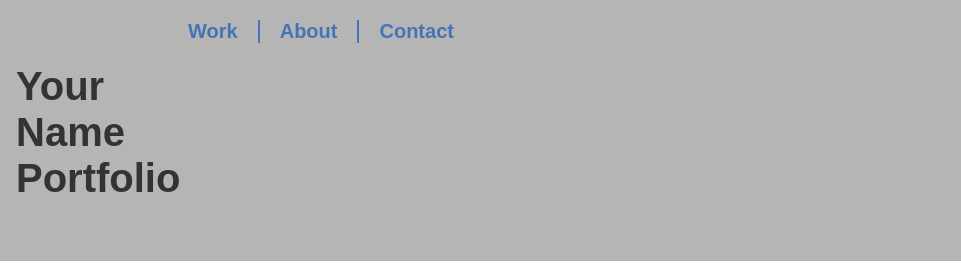
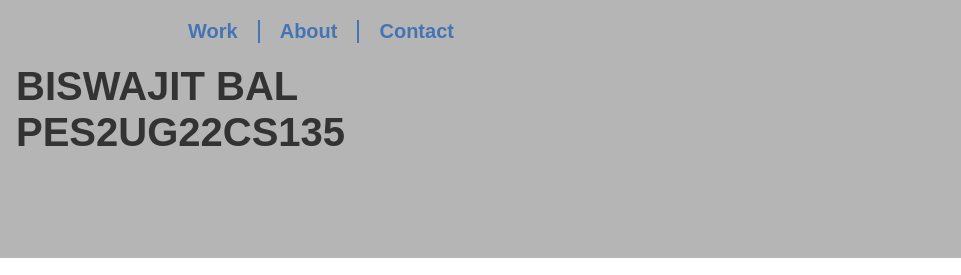
Before and after one commit to Miku7676/Portfolio-pes2ug22cs135, a plain HTML site: page index.html in a window 1280 px wide. Shown: the top 275 px of the page, 319-1280 px from the left. Drawn offline with nearby package versions, Linux system fonts and the light colour scheme.

Commit message:
Update index.html

```diff
--- a/index.html
+++ b/index.html
@@ -4,7 +4,7 @@
 	<meta charset="UTF-8">
 
 	<!--/ /---- Put your name in the title of the page ----/ /-->
-	<title>Put Your Name Here</title>
+	<title>BISWAJIT BAL</title>
 
 	<!--/ /-------- Normalize CSS --------/ /-->
 	<link href="https://cdnjs.cloudflare.com/ajax/libs/normalize/8.0.1/normalize.min.css" rel="stylesheet">
@@ -38,7 +38,7 @@
         <div class="wrapper">
 
 			<div class="logo-container">
-				<h1>Your<br>Name<br>Portfolio</h1>
+				<h1>BISWAJIT BAL<br>PES2UG22CS135</h1>
 
 				<!-- ------------------------------------------------------
 				Note that the image of the logo is linked to the home page.
```
